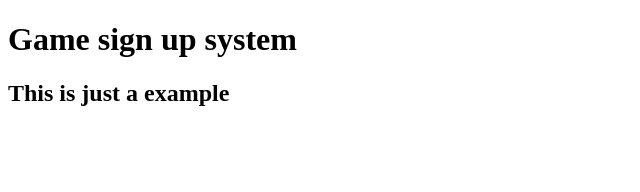
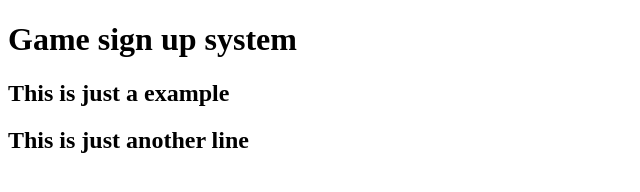
Before and after one commit to MarkPrenda/Learning-js, a plain HTML site: page index.html in a window 1280 px wide. Shown: the whole page, without its empty margins (0-640 px from the left). Drawn offline with Linux system fonts and the light colour scheme.

Commit message:
another subtitle

```diff
--- a/index.html
+++ b/index.html
@@ -9,6 +9,7 @@
 	<body>
 		<h1>Game sign up system</h1>
 		<h2>This is just a example</h2>
+		<h2>This is just another line</h2>
 		<script src="app.js"></script>
 	</body>
 </html>
```
